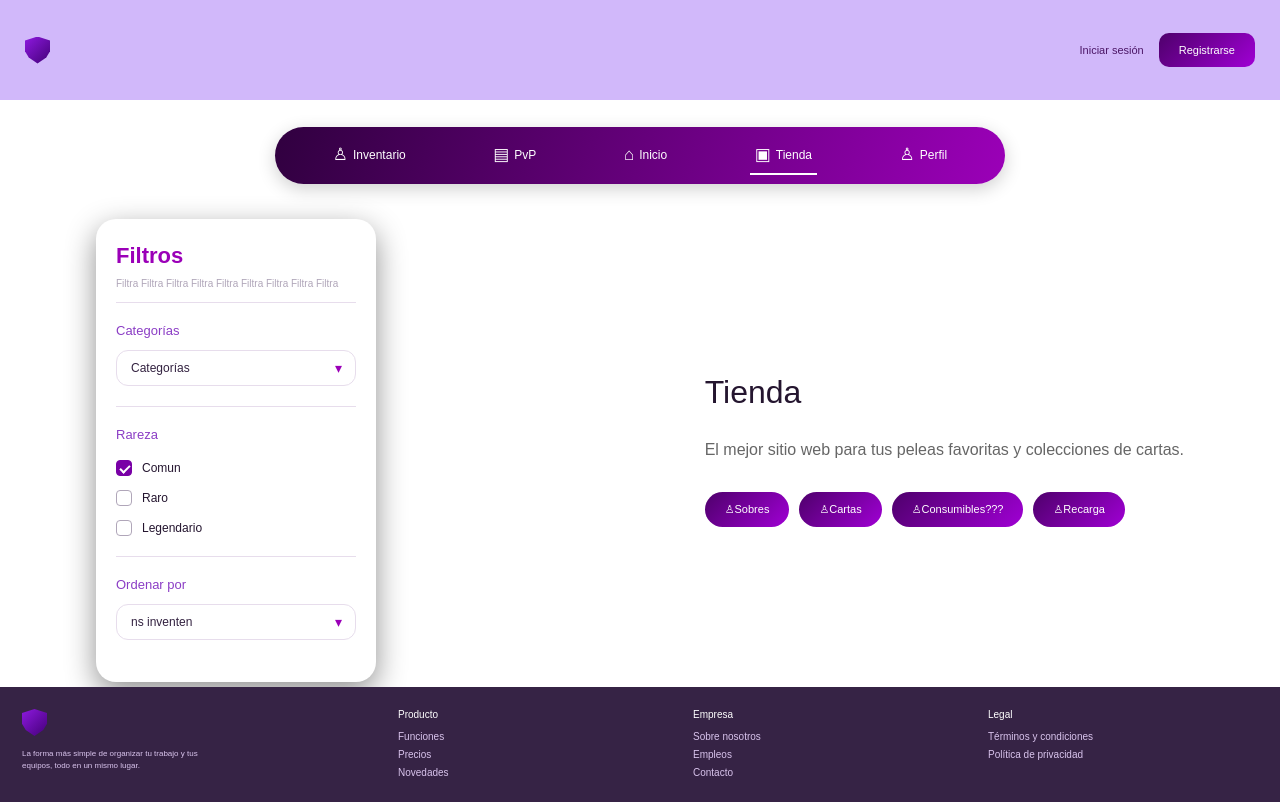
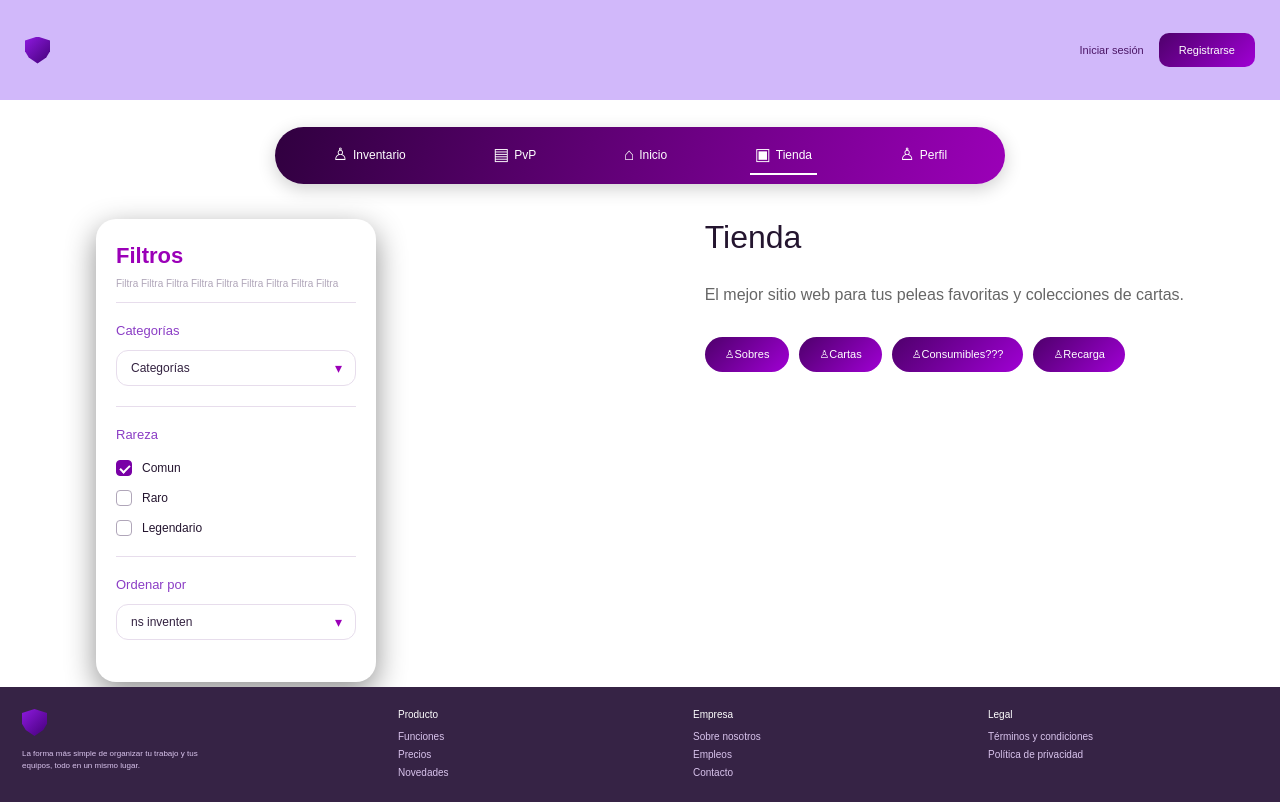
Before and after one commit to ImYure/FT-TPI, a React (Vite) app: page /tienda in a window 1280 px wide. Built offline with nearby package versions, Linux system fonts and the light colour scheme.

Commit message:
se modifico el inicio-contenido.tienda, ahora los elementos estan arriba del todo(como en el diseño de figma

```diff
--- a/src/App.css
+++ b/src/App.css
@@ -444,9 +444,12 @@ width: 100%;          /* Ocupa el 100% del contenedor padre */
 /* tienda (estos son los componentes de ellso) */
 
 .inicio-contenido.tienda {
-  background: rgba(0, 0, 0, 0);
+  display: flex;
+  align-items: start;
+  justify-content: space-between;
+  gap: 25px;
+}
 
-}
 
 
 /* filtros estilos */
```
